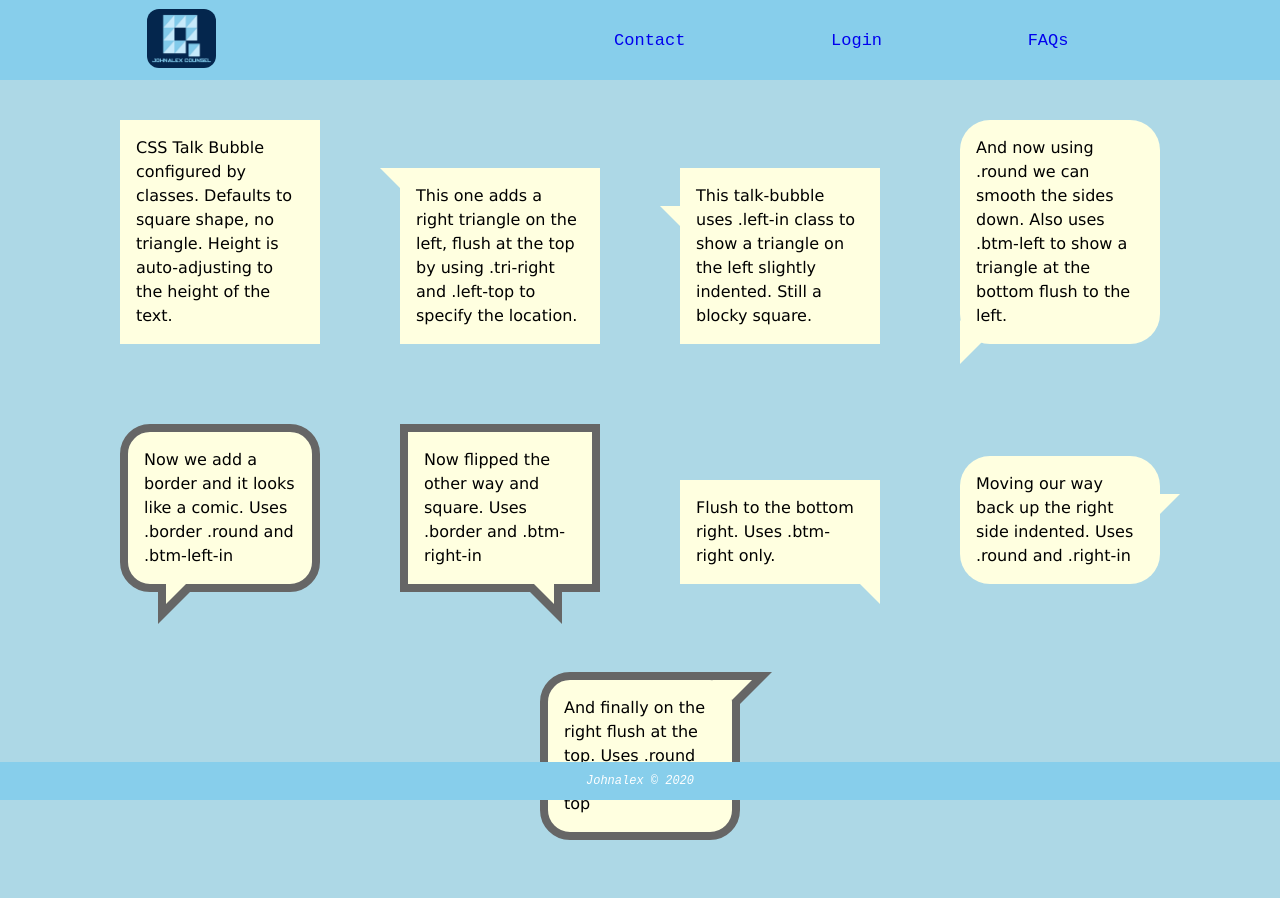
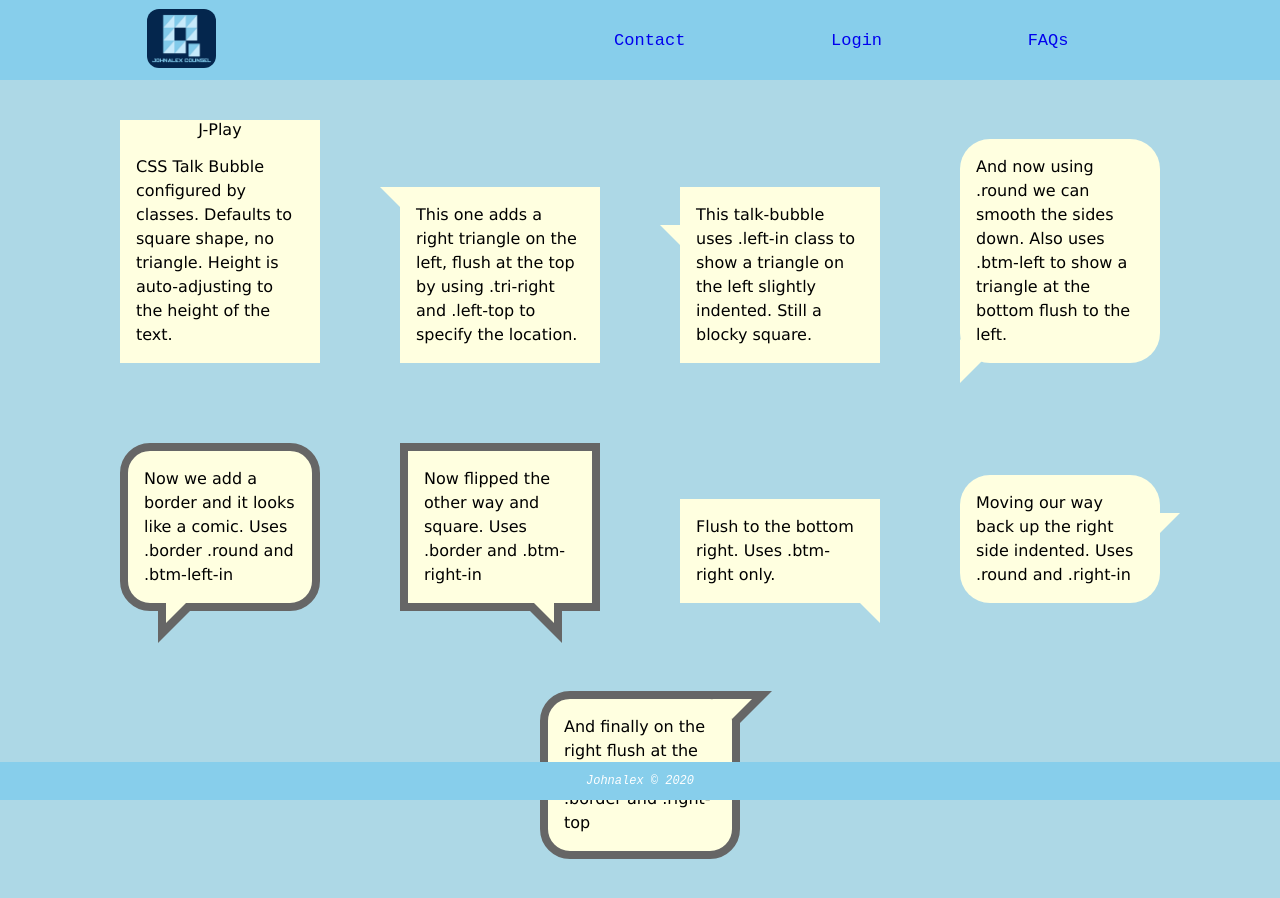
Before and after one commit to Johnalexx/counselling_project, a React (Create React App) app: page /play in a window 1280 px wide. Shown: the top 898 px of the page. Built offline with nearby package versions, Linux system fonts and the light colour scheme.

Commit message:
added secret page

```diff
--- a/src/pages/Playground.js
+++ b/src/pages/Playground.js
@@ -4,6 +4,7 @@ function Playground() {
     return (
         <div>
             <div class="talk-bubble">
+                J-Play
                         <div class="talktext">
                             <p>CSS Talk Bubble configured by classes. Defaults to square shape, no triangle. Height is auto-adjusting to the height of the text.</p>
                         </div>
```
